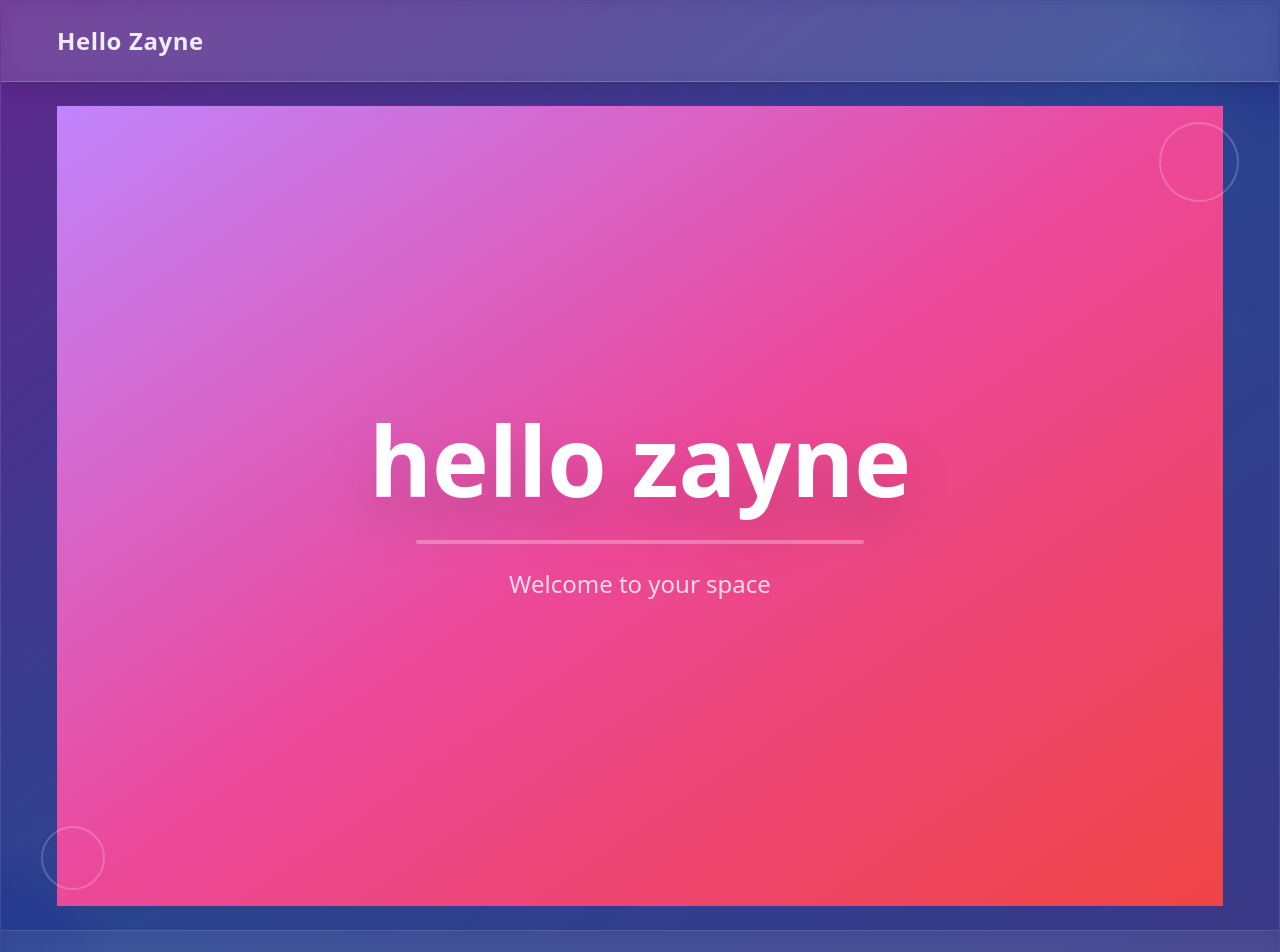
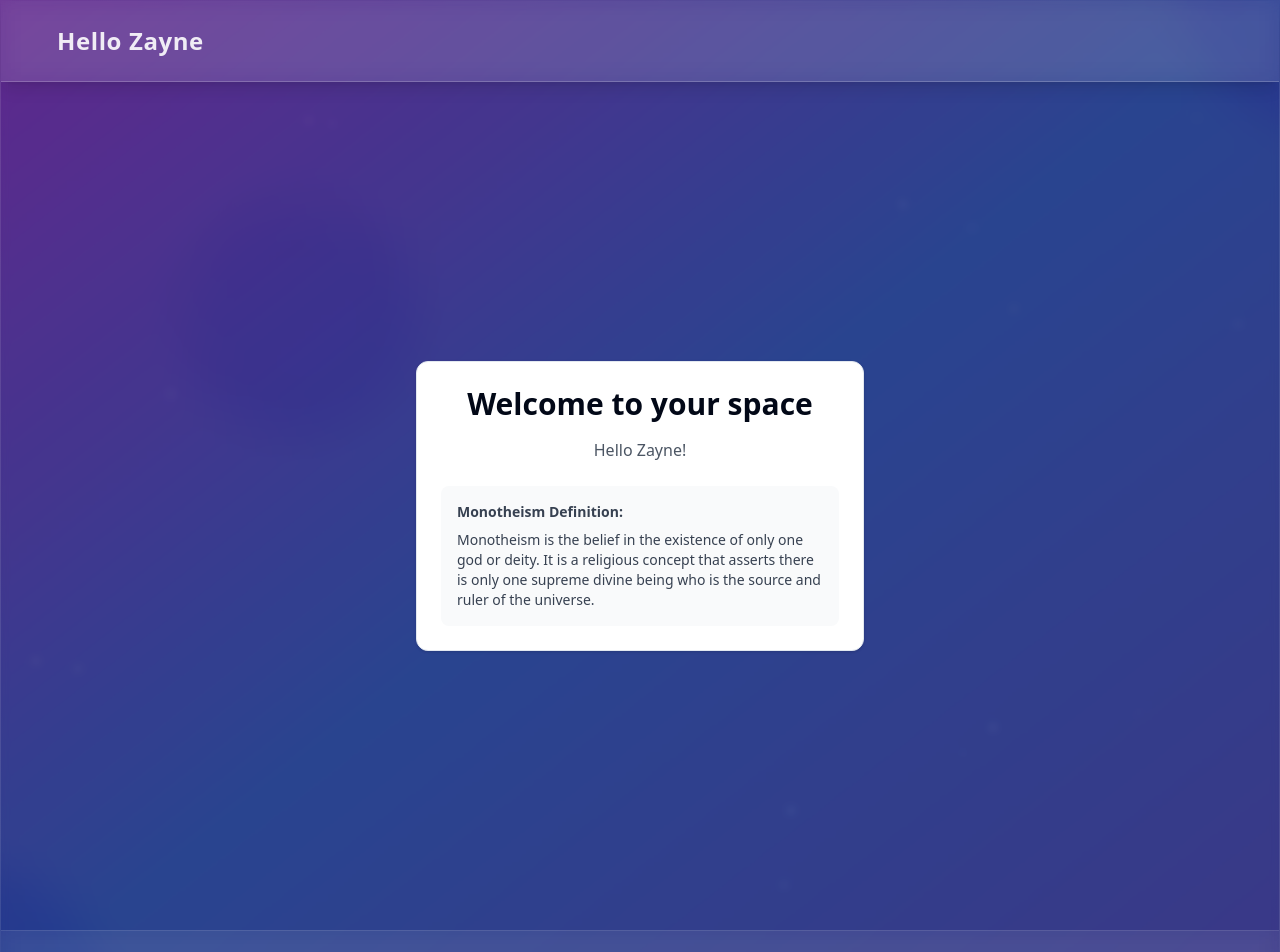
Before and after one commit to adnannawaz786-dotcom/hello-zayne-qtcsvpzs, a Next.js app: page / in a window 1280 px wide. Shown: the top 952 px of the page. Built offline with nearby package versions, Linux system fonts and the light colour scheme.

Commit message:
Update pages/index.js - Adding a definition of monotheism below the welcome message on the home page

```diff
--- a/pages/index.js
+++ b/pages/index.js
@@ -1,66 +1,20 @@
-import React from 'react';
-import { motion } from 'framer-motion';
-import Layout from '../components/Layout';
+import { Card, CardContent } from '@/components/ui/card';
+import Layout from '@/components/Layout';
 
 export default function Home() {
   return (
     <Layout>
-      <div className="min-h-screen flex items-center justify-center bg-gradient-to-br from-purple-400 via-pink-500 to-red-500">
-        <motion.div
-          initial={{ opacity: 0, y: 50 }}
-          animate={{ opacity: 1, y: 0 }}
-          transition={{ duration: 0.8, ease: "easeOut" }}
-          className="text-center"
-        >
-          <motion.h1
-            initial={{ scale: 0.5, opacity: 0 }}
-            animate={{ scale: 1, opacity: 1 }}
-            transition={{ duration: 1, delay: 0.2 }}
-            className="text-6xl md:text-8xl font-bold text-white mb-8 drop-shadow-2xl"
-          >
-            hello zayne
-          </motion.h1>
-
-          <motion.div
-            initial={{ width: 0 }}
-            animate={{ width: "100%" }}
-            transition={{ duration: 1, delay: 0.8 }}
-            className="h-1 bg-white/30 rounded-full mx-auto max-w-md"
-          />
-
-          <motion.p
-            initial={{ opacity: 0 }}
-            animate={{ opacity: 1 }}
-            transition={{ duration: 0.6, delay: 1.2 }}
-            className="text-xl md:text-2xl text-white/80 mt-6 font-light"
-          >
-            Welcome to your space
-          </motion.p>
-        </motion.div>
-
-        <motion.div
-          animate={{
-            rotate: 360,
-          }}
-          transition={{
-            duration: 20,
-            repeat: Infinity,
-            ease: "linear"
-          }}
-          className="absolute top-10 right-10 w-20 h-20 border-2 border-white/20 rounded-full"
-        />
-
-        <motion.div
-          animate={{
-            rotate: -360,
-          }}
-          transition={{
-            duration: 15,
-            repeat: Infinity,
-            ease: "linear"
-          }}
-          className="absolute bottom-10 left-10 w-16 h-16 border-2 border-white/20 rounded-full"
-        />
+      <div className="flex min-h-screen flex-col items-center justify-center p-4">
+        <Card className="w-full max-w-md">
+          <CardContent className="p-6">
+            <h1 className="text-3xl font-bold text-center mb-4">Welcome to your space</h1>
+            <p className="text-center text-gray-600 mb-6">Hello Zayne!</p>
+            <div className="text-sm text-gray-700 bg-gray-50 p-4 rounded-lg">
+              <p className="font-semibold mb-2">Monotheism Definition:</p>
+              <p>Monotheism is the belief in the existence of only one god or deity. It is a religious concept that asserts there is only one supreme divine being who is the source and ruler of the universe.</p>
+            </div>
+          </CardContent>
+        </Card>
       </div>
     </Layout>
   );
```
